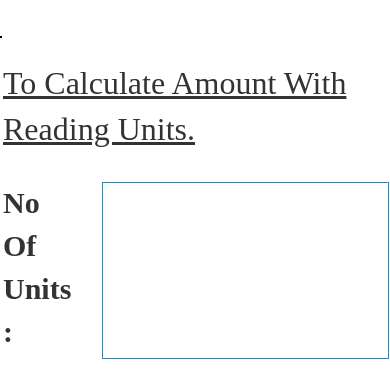
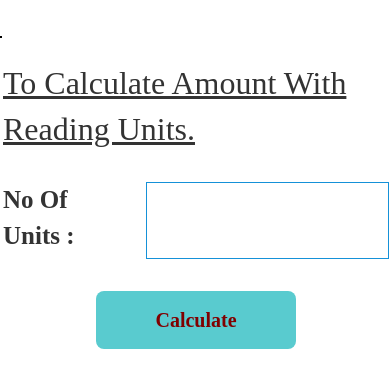
Before and after one commit to ajith712/TN-EB-Calculator, a plain HTML site: page index.html in a window 390 px wide. Shown: the part 114-502 px from the top of the page. Drawn offline with nearby package versions, Linux system fonts and the light colour scheme.

Commit message:
Update tnebmain.css

```diff
--- a/styles/tnebmain.css
+++ b/styles/tnebmain.css
@@ -24,7 +24,7 @@
 }
 
 input{
-    font-size: 20px !important;
+    font-size: 17px !important;
 }
 .units-input{
     padding: 10px;
@@ -156,6 +156,6 @@ input{
         background-color: white;
     }
     .units-label{
-        font-size: 30px;
+        font-size: 25px;
     }
 }
```
